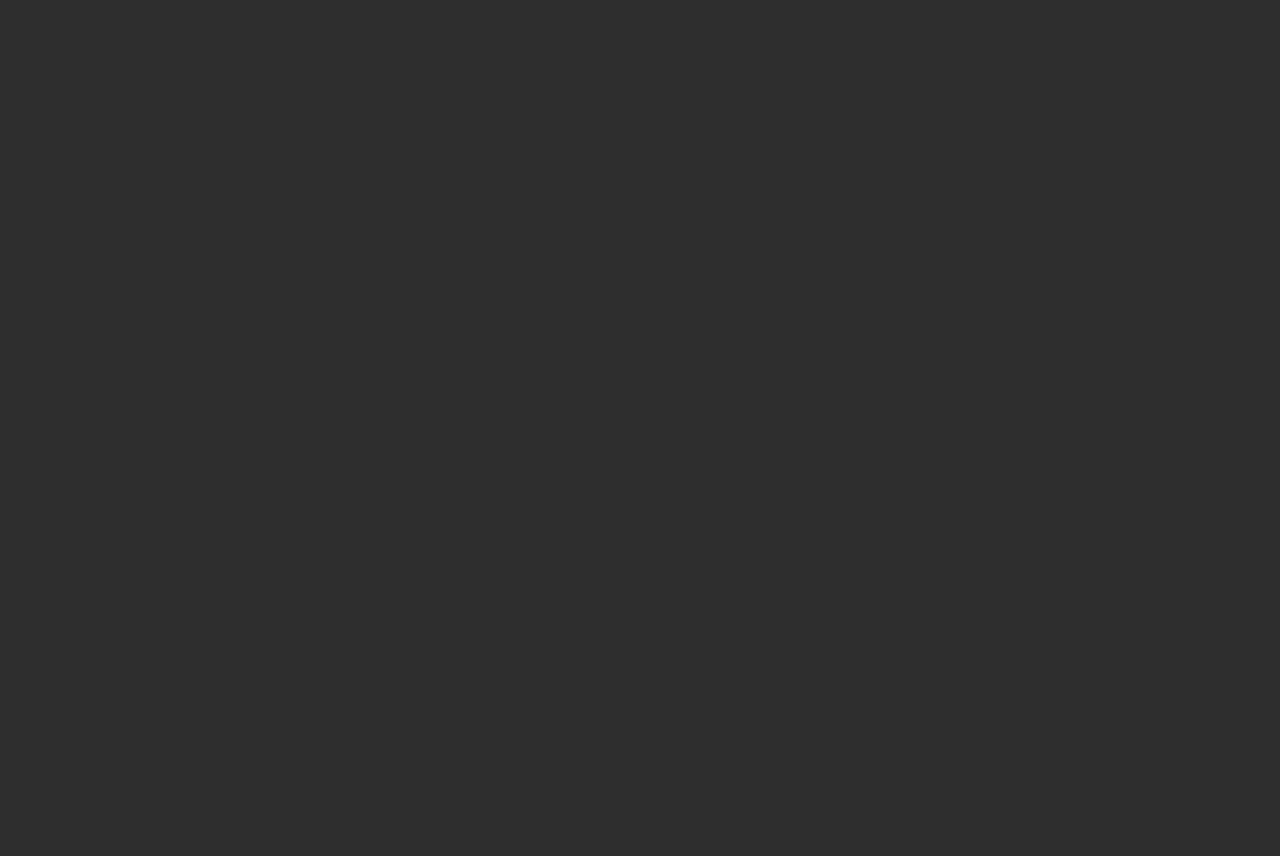
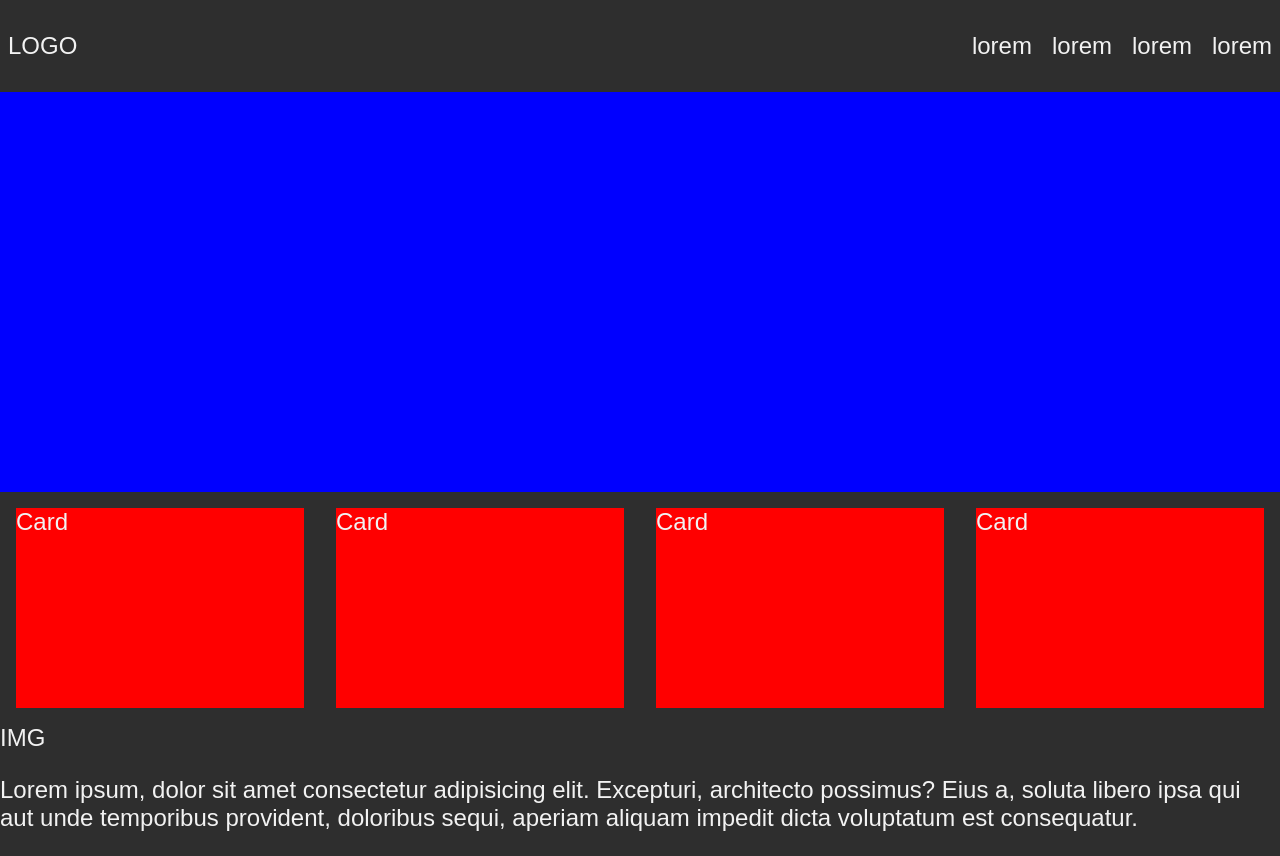
Before and after one commit to bruflor/cityguide, a React (Vite) app: page / in a window 1280 px wide. Before the commit the page ends 816 px from the top, so only its background shows below. Built offline with nearby package versions, Linux system fonts and the light colour scheme.

Commit message:
blocking

```diff
--- a/package.json
+++ b/package.json
@@ -10,11 +10,13 @@
   },
   "dependencies": {
     "react": "^18.2.0",
-    "react-dom": "^18.2.0"
+    "react-dom": "^18.2.0",
+    "styled-components": "^5.3.5"
   },
   "devDependencies": {
     "@types/react": "^18.0.15",
     "@types/react-dom": "^18.0.6",
+    "@types/styled-components": "^5.1.25",
     "@vitejs/plugin-react": "^2.0.0",
     "typescript": "^4.6.4",
     "vite": "^3.0.0"
--- a/src/App.css
+++ b/src/App.css
@@ -1,7 +1,8 @@
 body {
-  height: 100vh;
+  /* height: 100vh; */
   background: #2e2e2e;
   color: #f2f2f2;
   font-size: 1.5rem;
   font-family: Arial, Helvetica, sans-serif;
+  margin: 0;
 }
--- a/src/App.tsx
+++ b/src/App.tsx
@@ -1,11 +1,28 @@
 import { useState } from "react";
 import reactLogo from "./assets/react.svg";
 import "./App.css";
+import { Navbar } from "./components/navegation/Navbar";
+import { Banner } from "./components/banner/Banner";
+import { Card } from "./components/Cards/Cards";
+import { Articles } from "./components/articles/Articles";
 
 function App() {
   const [count, setCount] = useState(0);
 
-  return <div className="App"></div>;
+  return (
+    <div className="App">
+      <div>
+        <Navbar />
+        <Banner />
+      </div>
+      <div>
+        <Card />
+      </div>
+      <div>
+        <Articles />
+      </div>
+    </div>
+  );
 }
 
 export default App;
--- /dev/null
+++ b/src/components/Cards/Cards.tsx
@@ -0,0 +1,12 @@
+import { CardContainer } from "./style";
+
+export const Card = () => {
+  return (
+    <CardContainer>
+      <div>Card</div>
+      <div>Card</div>
+      <div>Card</div>
+      <div>Card</div>
+    </CardContainer>
+  );
+};
--- /dev/null
+++ b/src/components/Cards/style.ts
@@ -0,0 +1,14 @@
+import styled from "styled-components";
+
+export const CardContainer = styled.div`
+  display: flex;
+  gap: 32px;
+  align-items: center;
+  justify-content: space-evenly;
+  margin: 16px;
+  & div {
+    background: red;
+    height: 200px;
+    width: 400px;
+  }
+`;
--- /dev/null
+++ b/src/components/articles/Articles.tsx
@@ -0,0 +1,13 @@
+export const Articles = () => {
+  return (
+    <div>
+      <div>IMG</div>
+      <p>
+        Lorem ipsum, dolor sit amet consectetur adipisicing elit. Excepturi,
+        architecto possimus? Eius a, soluta libero ipsa qui aut unde temporibus
+        provident, doloribus sequi, aperiam aliquam impedit dicta voluptatum est
+        consequatur.
+      </p>
+    </div>
+  );
+};
--- /dev/null
+++ b/src/components/banner/Banner.tsx
@@ -0,0 +1,7 @@
+import { BannerSlider } from "./style";
+import img1 from "../../assets/1.jpg";
+
+export const Banner = () => {
+  const imgArray = ["1.jpg", "2.jpg", "3.jpg"];
+  return <BannerSlider>{/* <img src={img1} /> */}</BannerSlider>;
+};
--- /dev/null
+++ b/src/components/banner/style.ts
@@ -0,0 +1,10 @@
+import styled from "styled-components";
+
+export const BannerSlider = styled.div`
+  height: 400px;
+  background: blue;
+  padding: 0;
+  text-align: center;
+  align-content: center;
+  position: relative;
+`;
--- /dev/null
+++ b/src/components/navegation/Navbar.tsx
@@ -0,0 +1,15 @@
+import { NavbarContainer } from "./style";
+
+export const Navbar = () => {
+  return (
+    <NavbarContainer>
+      <p>LOGO</p>
+      <div>
+        <p>lorem</p>
+        <p>lorem</p>
+        <p>lorem</p>
+        <p>lorem</p>
+      </div>
+    </NavbarContainer>
+  );
+};
--- /dev/null
+++ b/src/components/navegation/style.ts
@@ -0,0 +1,14 @@
+import styled from "styled-components";
+
+export const NavbarContainer = styled.nav`
+  /* position: absolute; */
+
+  padding: 8px;
+  display: flex;
+  justify-content: space-between;
+  gap: 20px;
+  & div {
+    display: flex;
+    gap: 20px;
+  }
+`;
```
Also changed, not shown: 2 other files (tests, documents, lock files or other folders).
